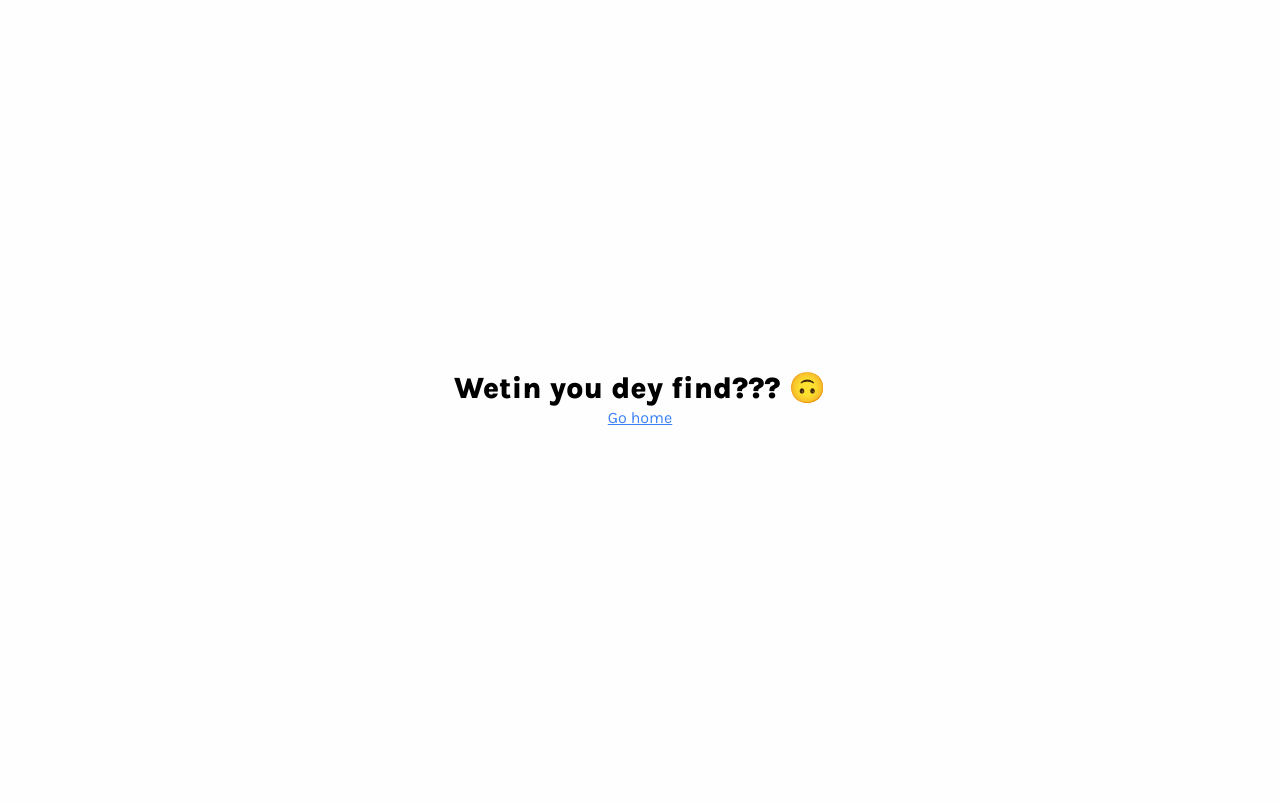
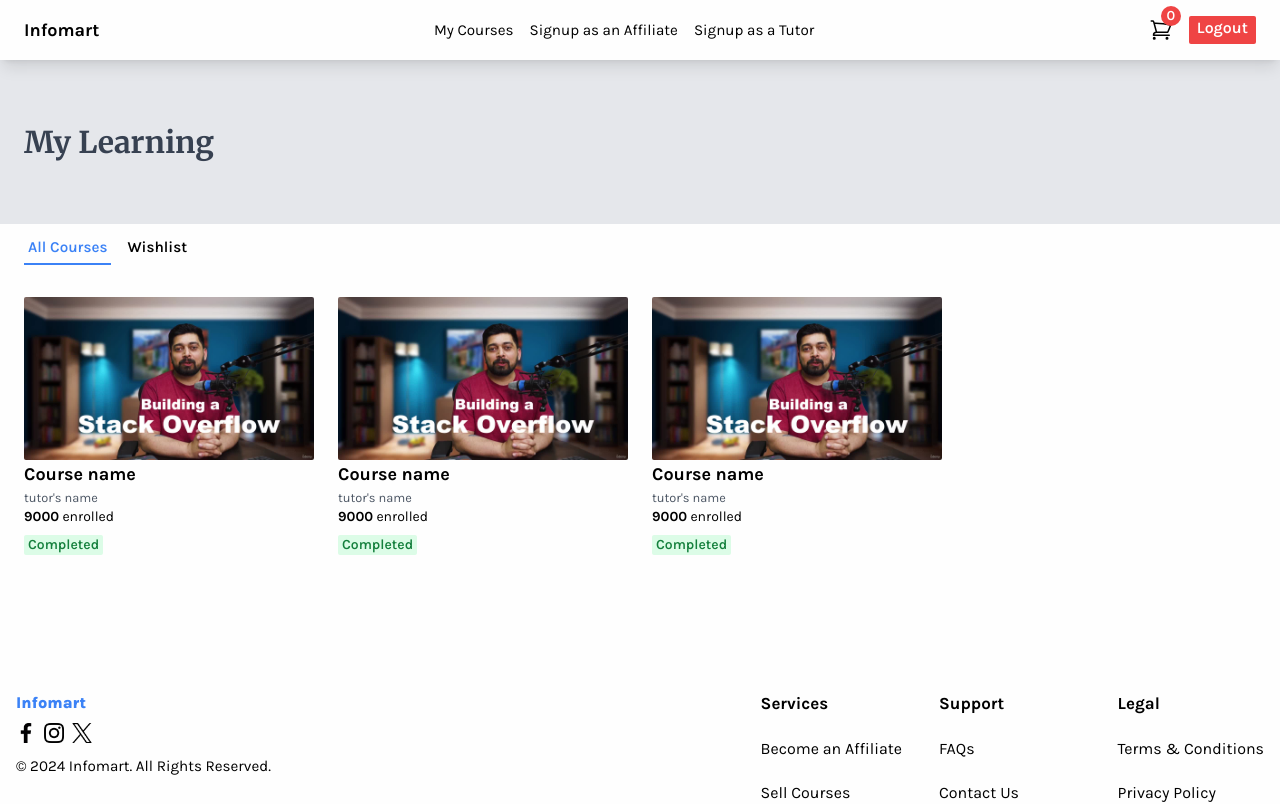
Before and after one commit to IfeanyichukwuMiracle/ahiaozi, a React (Vite) app in the folder client/: page /my-courses/all-courses in a window 1280 px wide. Shown: the top 804 px of the page. Built offline with nearby package versions, Linux system fonts and the light colour scheme; sample sign-in values are in the browser's storage.

Commit message:
Learn page ui update

```diff
--- a/client/src/App.jsx
+++ b/client/src/App.jsx
@@ -51,7 +51,7 @@ function App() {
           <Route path="/course/:courseId" element={<Course />} />
           <Route path="/cart" element={<Cart />} />
           <Route
-            path="/my-courses"
+            path="/my-courses/:type"
             element={
               <RouteProtector>
                 <MyCourses />
--- a/client/src/components/Header/Header.jsx
+++ b/client/src/components/Header/Header.jsx
@@ -47,7 +47,7 @@ const Header = ({ sticky }) => {
         <div className="sm:flex sm:gap-4 hidden text-[.95rem]">
           {state.token && (
             <Link
-              to={`/my-courses`}
+              to={`/my-courses/all-courses`}
               onClick={() =>
                 window.scroll({ top: 0, left: 0, behavior: "smooth" })
               }
--- a/client/src/components/Menu/Menu.jsx
+++ b/client/src/components/Menu/Menu.jsx
@@ -63,7 +63,7 @@ const Menu = ({ setShowMenu, showMenu }) => {
           </Link>
           {state.token && (
             <Link
-              to={`/my-courses`}
+              to={`/my-courses/all-courses`}
               onClick={() => {
                 window.scroll({ top: 0, left: 0, behavior: "smooth" });
                 setShowMenu(false);
--- /dev/null
+++ b/client/src/components/MyCourse/MyCourse.jsx
@@ -0,0 +1,38 @@
+import course_img from "../../assets/course.jpg";
+
+const MyCourse = ({ name, tutor, enrolled, completed }) => {
+  return (
+    <>
+      <div className="cursor-pointer">
+        <img
+          src={course_img}
+          alt="course_name"
+          className="block rounded-sm"
+          loading="lazy"
+        />
+        <div>
+          <p className="font-bold text-lg">{name || "Course name"}</p>
+          <p className="text-[.8rem] text-gray-600">
+            {tutor?.firstname
+              ? `${tutor?.firstname} ${tutor?.lastname}`
+              : "tutor's name"}
+          </p>
+          <div className="text-sm">
+            <strong>{enrolled || 9000}</strong> enrolled
+          </div>
+          {completed ? (
+            <div className="bg-green-100 w-max text-green-700 font-semibold text-sm my-2 px-1 rounded-sm">
+              <p>Completed</p>
+            </div>
+          ) : (
+            <div className="bg-amber-100 w-max text-amber-700 font-semibold text-sm my-2 px-1 rounded-sm">
+              <p>Not Completed</p>
+            </div>
+          )}
+        </div>
+      </div>
+    </>
+  );
+};
+
+export default MyCourse;
--- a/client/src/components/index.js
+++ b/client/src/components/index.js
@@ -4,8 +4,20 @@ import Card from "./Card/Card";
 import Preview from "./Preview/Preview";
 import Sidebar from "./Sidebar/Sidebar";
 import Form from "./Form/Form";
-import MarketCard from "./MarketCard/MarketCard"
-import Indicator from "./Indicator/Indicator"
-import Indicator2 from "./Indicator2/Indicator2"
+import MarketCard from "./MarketCard/MarketCard";
+import Indicator from "./Indicator/Indicator";
+import Indicator2 from "./Indicator2/Indicator2";
+import MyCourse from "./MyCourse/MyCourse";
 
-export { Footer, Preview, Header, Card, Sidebar, Indicator, Indicator2, Form, MarketCard };
+export {
+  Footer,
+  Preview,
+  Header,
+  Card,
+  Sidebar,
+  Indicator,
+  Indicator2,
+  Form,
+  MyCourse,
+  MarketCard,
+};
--- a/client/src/pages/Home/Home.jsx
+++ b/client/src/pages/Home/Home.jsx
@@ -230,9 +230,11 @@ const Home = () => {
             refer courses to people - courses that are guaranteed to increase
             theri earning capacity - and <strong>earn</strong>
           </p>
+          <Link to={`/auth/signup?role=affiliate`}>
             <button className="bg-blue-500 text-white font-semibold py-1 px-2 rounded-sm mt-3">
               Signup as an Affiliate
             </button>
+          </Link>
         </div>
       </section>
 
@@ -249,9 +251,11 @@ const Home = () => {
             PAID. There are affiliates who are ready to refer your courses to
             people.
           </p>
+          <Link to={`/auth/signup?role=tutor`}>
             <button className="bg-blue-500 text-white font-semibold py-1 px-2 rounded-sm mt-3">
               Signup as an Affiliate
             </button>
+          </Link>
         </div>
       </section>
 
--- a/client/src/pages/Learn/Learn.jsx
+++ b/client/src/pages/Learn/Learn.jsx
@@ -1,7 +1,12 @@
 import { Footer, Header } from "../../components";
 import learnVid from "../../assets/vid.mp4";
+import { Link, useParams } from "react-router-dom";
+import { useState } from "react";
 
 const Learn = () => {
+  const { courseId } = useParams();
+  const [currentTab, setCurrentTab] = useState("course-content");
+
   return (
     <>
       <Header />
@@ -11,7 +16,7 @@ const Learn = () => {
         <p className="hidden group-hover:block z-20 text-white p-2 sm:px-6 absolute top-0">
           Course name - module name
         </p>
-        <div className="w-full items-center z-10 absolute hidden sm:group-hover:flex top-0 bg-opacity-30 p-2 sm:px-6 bg-gray-900 text-white h-[87%]">
+        <div className="w-full items-center z-10 absolute hidden sm:group-hover:flex top-0 bg-opacity-15 p-2 sm:px-6 bg-gray-800 text-white h-[87%]">
           <div className="w-full flex justify-between">
             <button>prev</button>
             <button>next</button>
@@ -21,15 +26,41 @@ const Learn = () => {
       </section>
 
       {/* nav links */}
-      <div className="flex gap-1 py-1 px-2 sm:px-6">
-        <nav className="bg-blue-50 rounded-sm py-1 px-3 text-blue-600 font-bold">
+      <div className="flex gap-2 py-1 px-2 sm:px-6">
+        <nav
+          onClick={() => setCurrentTab("course-content")}
+          className={`p-1 border-b-2 cursor-pointer ${
+            currentTab === "course-content"
+              ? "border-blue-500 text-blue-500"
+              : "border-[#fefefe] text-black"
+          } hover:text-blue-500 font-semibold`}
+        >
           Course Content
         </nav>
-        <nav className="py-1 px-3">Overview</nav>
-        <nav className="py-1 px-3">Reviews</nav>
+        <nav
+          onClick={() => setCurrentTab("overview")}
+          className={`p-1 border-b-2 cursor-pointer ${
+            currentTab === "overview"
+              ? "border-blue-500 text-blue-500"
+              : "border-[#fefefe] text-black"
+          } font-semibold hover:text-blue-500`}
+        >
+          Overview
+        </nav>
+        <nav
+          onClick={() => setCurrentTab("reviews")}
+          className={`p-1 border-b-2 cursor-pointer ${
+            currentTab === "reviews"
+              ? "border-blue-500 text-blue-500"
+              : "border-[#fefefe] text-black"
+          } font-semibold hover:text-blue-500`}
+        >
+          Reviews
+        </nav>
       </div>
 
       {/* Course content */}
+      {currentTab === "course-content" && (
         <section className="rounded-sm overflow-hidden px-2 sm:px-6 my-8">
           {[1, 2, 3, 4].map((content) => {
             return (
@@ -39,13 +70,80 @@ const Learn = () => {
               >
                 <div className="flex items-center gap-2">
                   <input type="checkbox" name="content" id="content" />
-                <p>Module name</p>
+                  <Link
+                    to={`/course/learn/${courseId}?module=id-${content}`}
+                    onClick={() =>
+                      window.scroll({ top: 0, left: 0, behavior: "smooth" })
+                    }
+                  >
+                    <p className="font-medium hover:text-blue-500 text-black">
+                      Module name
+                    </p>
+                  </Link>
                 </div>
                 <p className="font-semibold text-sm">2hrs</p>
               </div>
             );
           })}
         </section>
+      )}
+
+      {/* Overview */}
+      {currentTab === "overview" && (
+        <section className="rounded-sm overflow-hidden px-2 sm:px-6 my-8">
+          <div className=" sm:w-[50%] w-full p-2">
+            <p className="font-semibold text-lg mb-1">Course Overview</p>
+            <p className="text-base text-gray-700">
+              Lorem ipsum dolor sit amet consectetur adipisicing elit.
+              Temporibus, totam cupiditate? Voluptatem, provident possimus
+              consequuntur impedit sequi tenetur quo pariatur volupt.
+            </p>
+          </div>
+        </section>
+      )}
+
+      {/* Reviews */}
+      {currentTab === "reviews" && (
+        <section className="rounded-sm flex gap-6 sm:gap-16 flex-col sm:flex-row overflow-hidden px-2 sm:px-6 my-8">
+          <form className="w-full sm:w-[50%]">
+            <div>
+              <textarea
+                name="review"
+                id="review"
+                placeholder="Enter your review"
+                rows={4}
+                className="w-full p-2 bg-gray-50 rounded-sm"
+              ></textarea>
+            </div>
+            <button
+              type="submit"
+              className="bg-blue-500 text-white font-semibold py-1 px-2 rounded-sm"
+            >
+              Send Review
+            </button>
+          </form>
+          <div className="w-full sm:w-[50%] py-2 bg-gray-50 rounded-sm">
+            {[1, 2, 3].map((review) => {
+              return (
+                <div
+                  key={review}
+                  className="py-1 px-2 border-b border-gray-200"
+                >
+                  <div className="flex items-center justify-between mb-1">
+                    <p className="font-bold text-sm">customer name</p>
+                    <p className="text-sm text-gray-600">12-12-12 3:32pm</p>
+                  </div>
+                  <p className="text-[.9rem] text-gray-700">
+                    Lorem ipsum dolor sit amet consectetur, adipisicing elit.
+                    In, eos! Lorem ipsum dolor sit, amet consectetur adipisicing
+                    elit. Doloremque, nesciunt!
+                  </p>
+                </div>
+              );
+            })}
+          </div>
+        </section>
+      )}
 
       {/* Footer */}
       <Footer />
--- a/client/src/pages/MyCourses/MyCourses.jsx
+++ b/client/src/pages/MyCourses/MyCourses.jsx
@@ -1,42 +1,158 @@
 import { Link } from "react-router-dom";
-import { Card, Footer, Header } from "../../components";
+import { MyCourse, Footer, Header } from "../../components";
+import { useParams, useNavigate } from "react-router-dom";
+import { useEffect, useState } from "react";
+
+import courseImg from "../../assets/course.jpg";
 
 const MyCourses = () => {
+  const { type } = useParams();
+  const [showCourses, setShowCourses] = useState(false);
+  const navigate = useNavigate();
+
+  async function removeWishlistItem() {}
+
+  useEffect(() => {
+    if (type === "all-courses") {
+      setShowCourses(true);
+      return;
+    }
+    if (type === "wishlist") {
+      setShowCourses(true);
+      return;
+    }
+    setShowCourses(false);
+    navigate("/404");
+  }, [type]);
+
+  if (showCourses) {
     return (
       <>
         <Header />
-
         {/* banner */}
         <section className="py-9 sm:py-16 px-2 bg-[#fefefe] sm:bg-gray-200 sm:px-6 text-2xl sm:text-3xl">
           <p
             className="font-bold text-gray-950 sm:text-gray-700"
             style={{ fontFamily: "var(--heading-font)" }}
           >
-          My Learning
+            {type === "all-courses" && "My Learning"}
+            {type === "wishlist" && "My Wishlist"}
           </p>
         </section>
 
         {/* links */}
-      <div className="py-2 px-2 sm:px-6 flex gap-3 text-[.95rem]">
-        <nav className={`text-blue-600 font-bold`}>All Courses</nav>
-        <nav>Wishlist</nav>
+        <div className="py-2 px-2 sm:px-6 flex items-center gap-3 text-[.95rem]">
+          <Link
+            to={`/my-courses/all-courses`}
+            onClick={() =>
+              window.scroll({ top: 0, left: 0, behavior: "smooth" })
+            }
+          >
+            <nav
+              className={` cursor-pointer hover:text-blue-500 font-semibold border-b-2 ${
+                type === "all-courses"
+                  ? "border-blue-500 text-blue-500"
+                  : "border-[#fefefe] text-black"
+              } p-1`}
+            >
+              All Courses
+            </nav>
+          </Link>
+          <Link
+            to={`/my-courses/wishlist`}
+            onClick={() =>
+              window.scroll({ top: 0, left: 0, behavior: "smooth" })
+            }
+          >
+            <nav
+              className={`p-1 cursor-pointer font-semibold hover:text-blue-500 border-b-2 ${
+                type === "wishlist"
+                  ? "border-blue-500 text-blue-500"
+                  : "border-[#fefefe] text-black"
+              } `}
+            >
+              Wishlist
+            </nav>
+          </Link>
         </div>
 
         {/* courses */}
+        {type === "all-courses" && (
           <section className="px-2 sm:px-6 my-6 grid grid-cols-1 sm:grid-cols-3 md:grid-cols-4 gap-4 sm:gap-6">
             {[1, 2, 3].map((course) => {
               return (
-            <Link to={`/course/learn/${course}`} key={course}>
-              <Card />
+                <Link
+                  to={`/course/learn/${course}?module=id-1`}
+                  onClick={() =>
+                    window.scroll({ top: 0, left: 0, behavior: "smooth" })
+                  }
+                  key={course}
+                >
+                  <MyCourse completed={true} />
                 </Link>
               );
             })}
           </section>
+        )}
+
+        {/* Wishlist */}
+        {type === "wishlist" && (
+          <section className="px-2 sm:px-6 my-6 py-2">
+            <div>
+              {[1, 2, 3, 4]
+                .map((course) => {
+                  return (
+                    <div
+                      key={course}
+                      className="flex sm:flex-row flex-col gap-3 justify-between py-4 border-b border-gray-200"
+                    >
+                      <div className="flex gap-4 items-center">
+                        <div className="w-[8rem] min-w-[7rem]">
+                          <img
+                            src={courseImg}
+                            alt="course_name"
+                            className="w-full"
+                          />
+                        </div>
+                        <div>
+                          <p className="text-base font-semibold">
+                            Course #{course}
+                          </p>
+                          <p className="text-xs">{`tutor's name`}</p>
+                          <div className="flex items-center gap-2 mt-1">
+                            <p className="bg-amber-200 text-amber-900 font-semibold rounded-sm py-[.1rem] px-[.2rem] shadow-md text-sm">
+                              Latest
+                            </p>
+                            <p className="text-sm">
+                              <strong>{2000}</strong> enrolled!
+                            </p>
+                          </div>
+                        </div>
+                      </div>
+                      <div className="flex justify-between items-center flex-row-reverse sm:gap-4">
+                        <p
+                          onClick={() => removeWishlistItem(course._id)}
+                          className="text-blue-500 text-[.95rem] underline cursor-pointer"
+                        >
+                          Remove
+                        </p>
+                        <p className="text-blue-600 font-bold text-lg">
+                          &#8358;{course},000
+                        </p>
+                      </div>
+                    </div>
+                  );
+                })
+                .reverse()}
+            </div>
+          </section>
+        )}
 
         {/* Footer */}
         <Footer />
       </>
     );
+  }
 };
 
 export default MyCourses;
```
Lines whose indentation alone changed are shown as unchanged.
